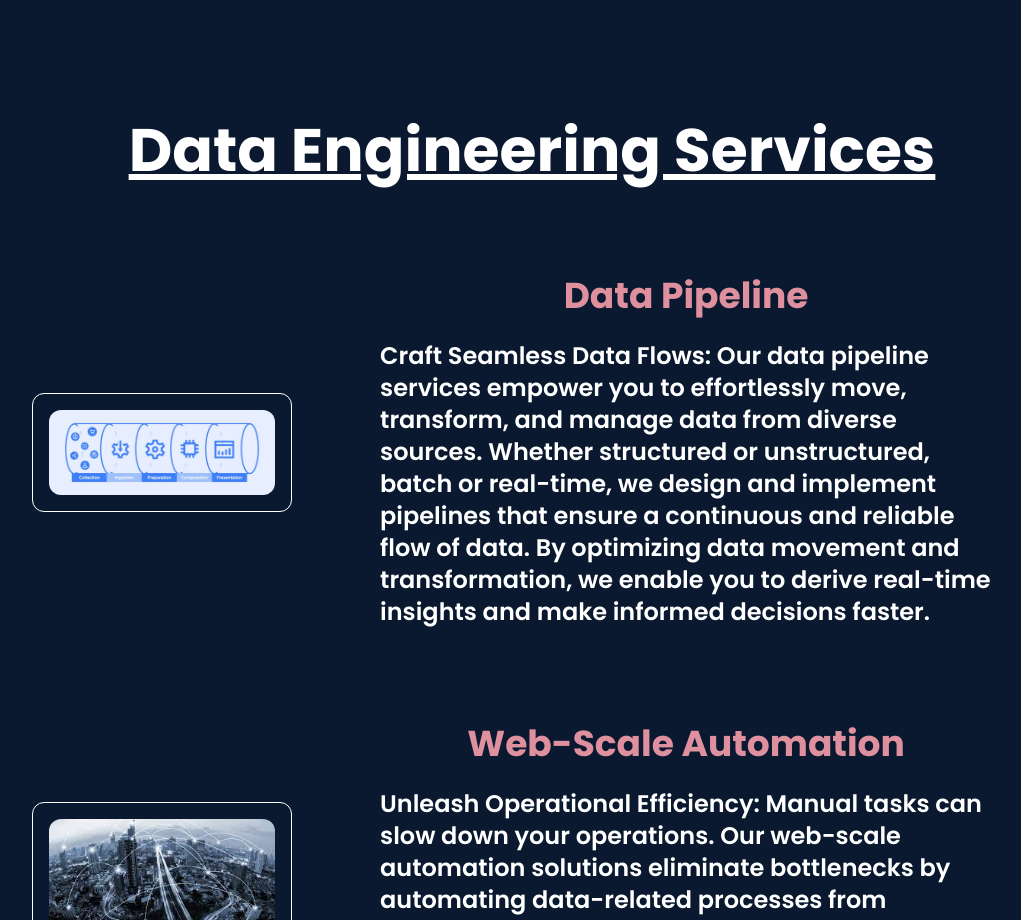
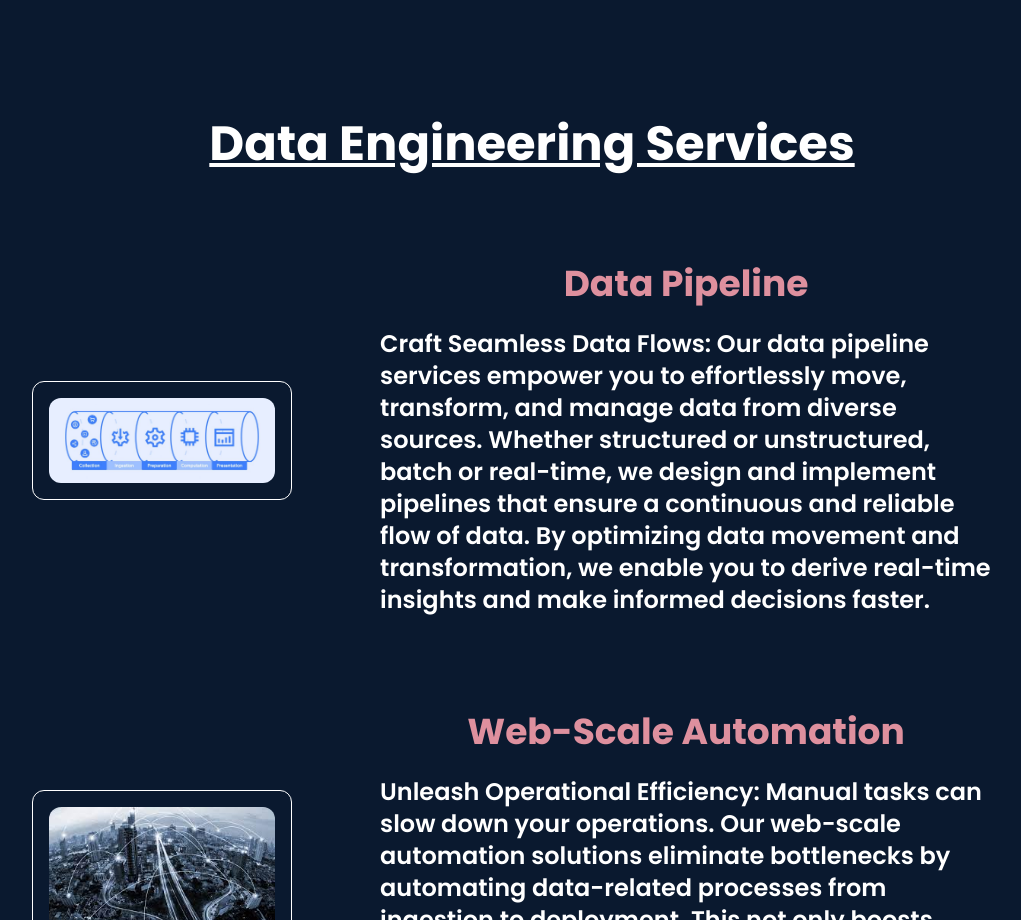
Before and after one commit to souravmandal2004/Aiml-Polestar, a React (Vite) app: page / in a window 1280 px wide. Shown: the part 4620-5540 px from the top of the page, without its empty margins (108-1129 px from the left). Built offline with nearby package versions, Linux system fonts and the light colour scheme.

Commit message:
Font size change

```diff
--- a/src/components/Services.jsx
+++ b/src/components/Services.jsx
@@ -106,7 +106,7 @@ function Services() {
                 </div>
             </div>
 
-            <h3 className='text-white flex justify-center items-center mt-36 underline mb-12 font-bold mx-auto text-center text-4xl sm:text-5xl md:text-6xl'>Data Engineering Services</h3>
+            <h3 className='text-white flex justify-center items-center mt-36 underline mb-12 font-bold mx-auto text-center text-3xl sm:text-4xl md:text-5xl'>Data Engineering Services</h3>
 
             {/* Data Pipelines */}
             <div className='mt-24 flex flex-col md:flex-row gap-12 max-w-[1000px] mx-auto items-center'>
```
